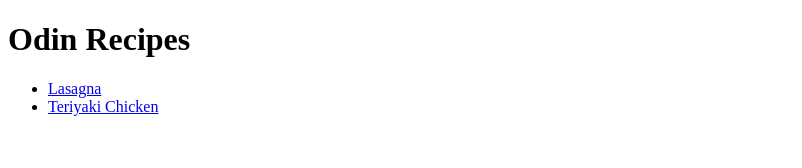
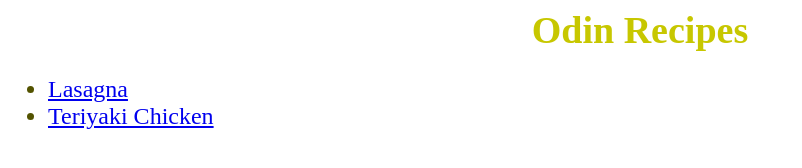
Before and after one commit to DavePerera/odin-recipes, a plain HTML site: page index.html in a window 1280 px wide. Shown: the whole page, without its empty margins (0-802 px from the left). Drawn offline with Linux system fonts and the light colour scheme.

Commit message:
add css to index.html

```diff
--- a/index.html
+++ b/index.html
@@ -5,13 +5,16 @@
     <meta http-equiv="X-UA-Compatible" content="IE=edge">
     <meta name="viewport" content="width=device-width, initial-scale=1.0">
     <title>Recipe Book</title>
+    <link rel="stylesheet" href="styles/style.css">
 </head>
 <body>
-    <h1>Odin Recipes</h1>
-    <ul>
-        <li><a href="recipes/lasagna.html">Lasagna</a></li>
-        <li><a href="recipes/teriyakiChicken.html">Teriyaki Chicken</a></li>
-    </ul>
+    <div id="main-heading">Odin Recipes</div>
+    <div class="u-list">
+        <ul>
+            <li><a href="recipes/lasagna.html">Lasagna</a></li>
+            <li><a href="recipes/teriyakiChicken.html">Teriyaki Chicken</a></li>
+        </ul>
+    </div>
 
 </body>
 </html>
--- a/styles/style.css
+++ b/styles/style.css
@@ -0,0 +1,16 @@
+
+#main-heading {
+    font-size: 38px;
+    font-family: 'Times New Roman', Times, serif;
+    font-weight: 600;
+    text-align: center;
+    color: rgb(199, 199, 0);
+
+}
+
+.u-list {
+    font-size: 24px;
+    font-weight: 400;
+    color: rgb(83, 83, 0);
+
+}
```
